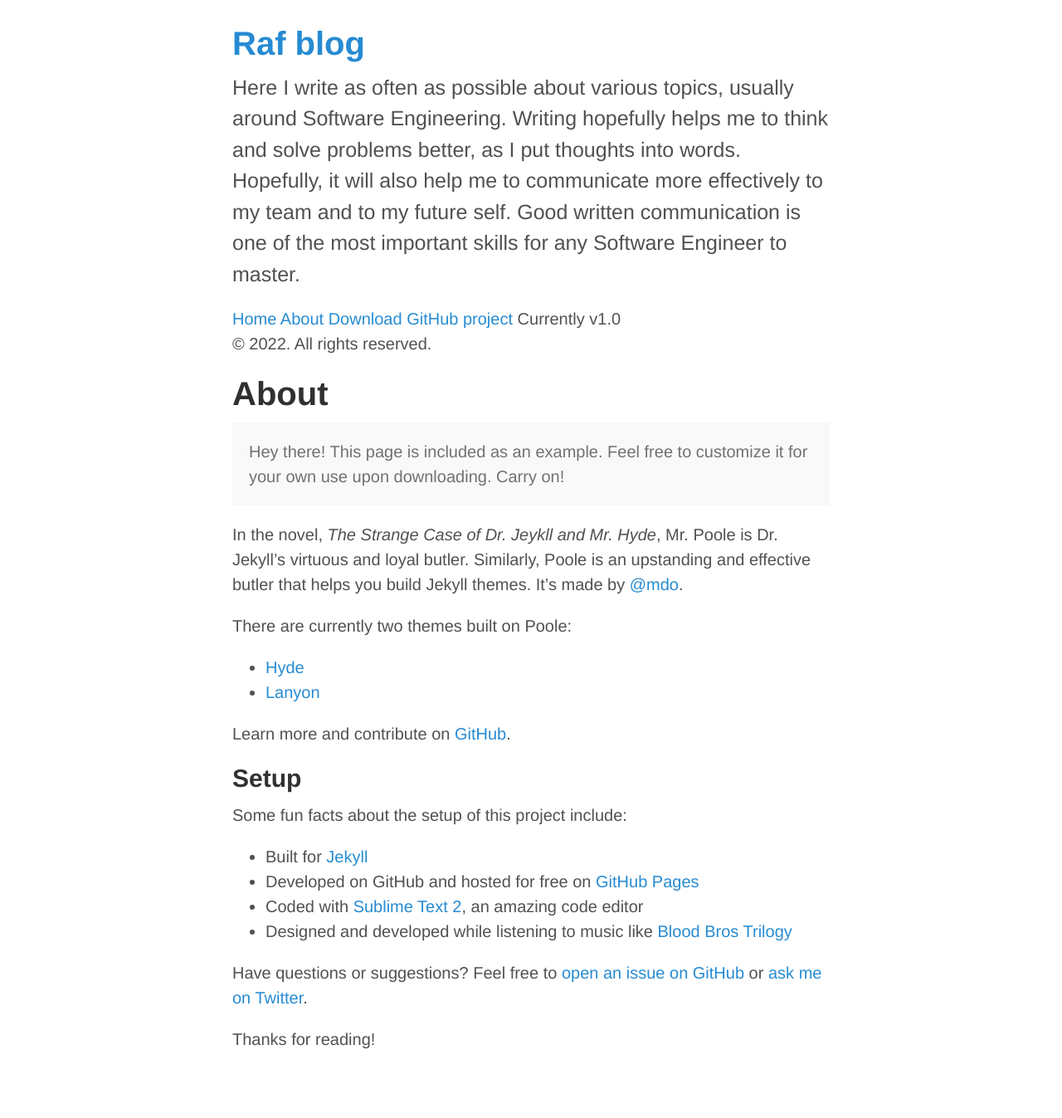
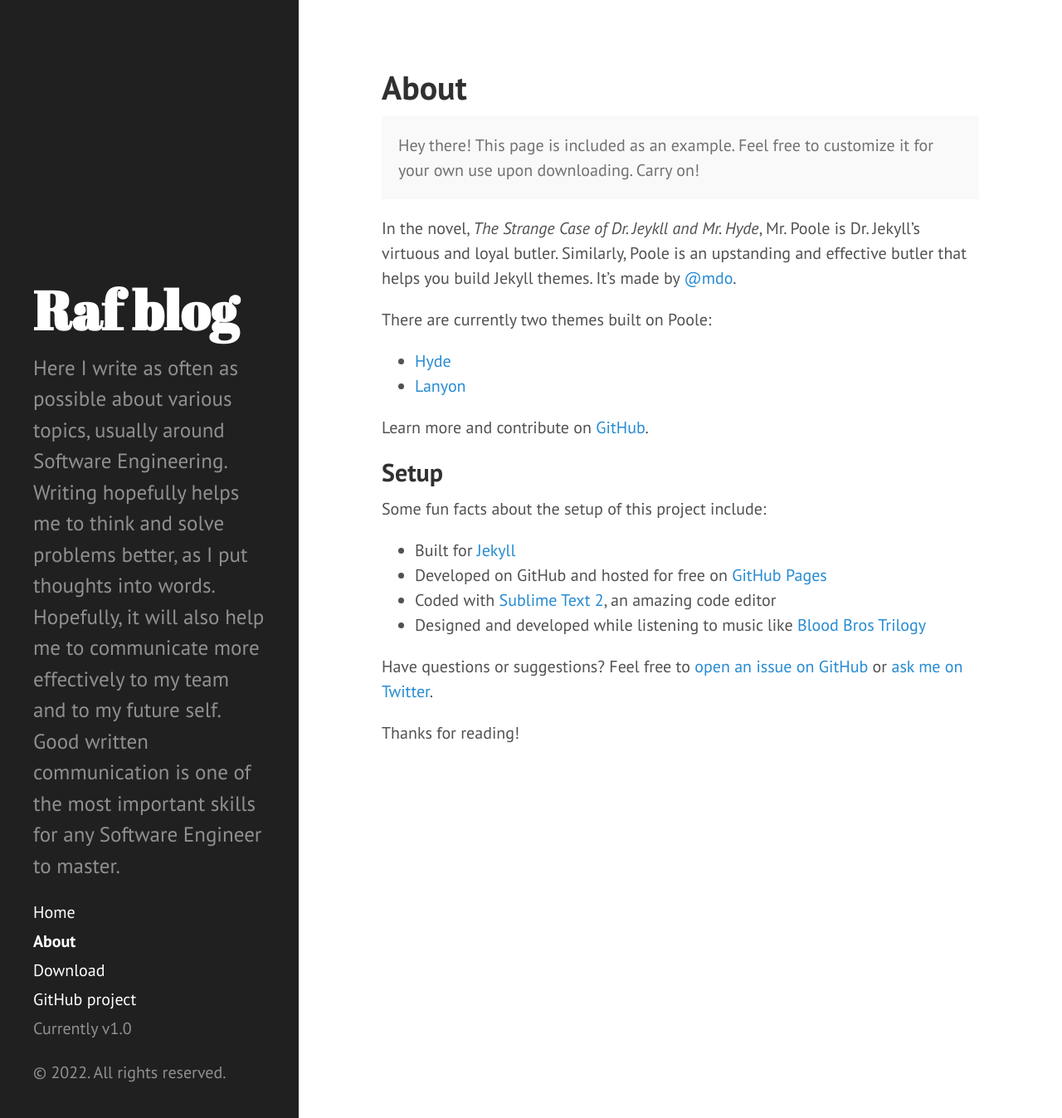
Before and after one commit to mrafsyam/mrafsyam.github.io, a Jekyll site: the page built from about.md, in a window 1280 px wide and 1347 px high. Shown: the whole window at 83% size. Built offline with Jekyll 4.4.1, drawn with Linux system fonts in a browser that asks for light colours; Markdown is read by kramdown in place of the engine named in the settings.

Commit message:
Update head.html

```diff
--- a/_includes/head.html
+++ b/_includes/head.html
@@ -17,7 +17,7 @@
   <!-- CSS -->
   <link rel="stylesheet" href="https://mrafsyam.github.io/public/css/poole.css">
   <link rel="stylesheet" href="https://mrafsyam.github.io/public/css/syntax.css">
-  <link rel="stylesheet" href="https://mrafsyam.github.io/public/css/public/css/hyde.css">
+  <link rel="stylesheet" href="https://mrafsyam.github.io/public/css/hyde.css">
   <link rel="stylesheet" href="http://fonts.googleapis.com/css?family=PT+Sans:400,400italic,700|Abril+Fatface">
 
   <!-- Icons -->
```
